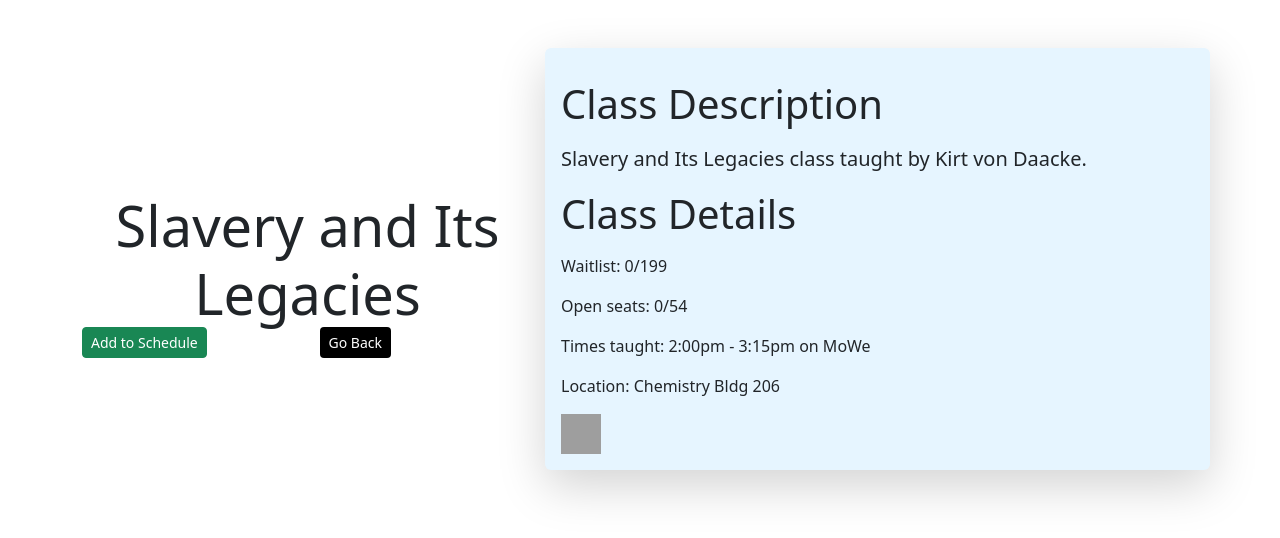
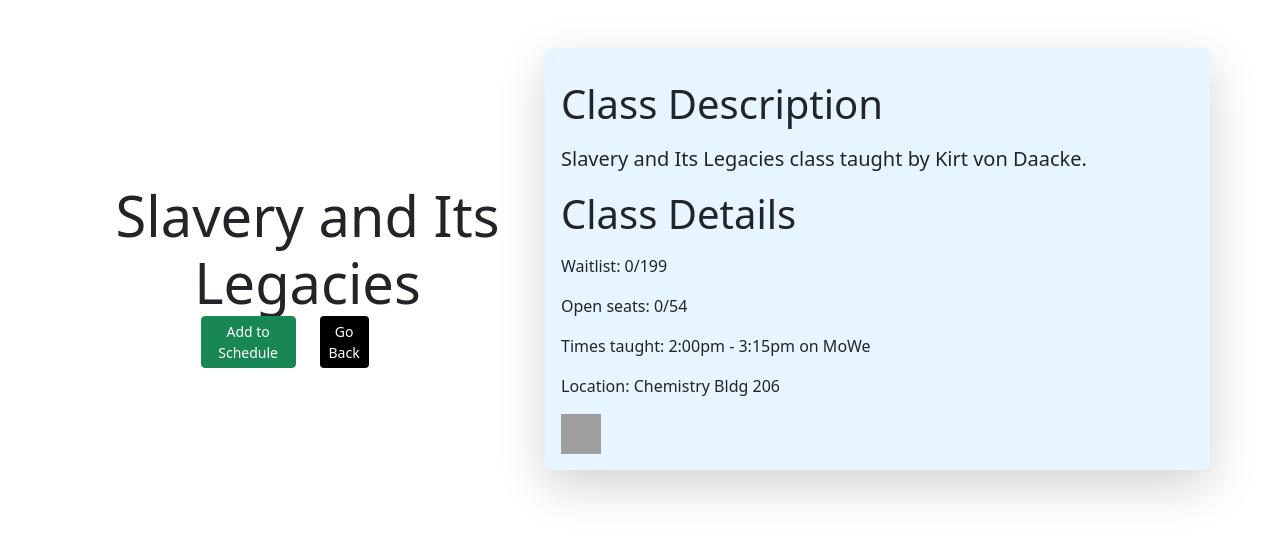
Before and after one commit to clrali/lous-list, a Django app: page /courses/1/ in a window 1280 px wide. Shown: the part 77-615 px from the top of the page. Run offline with Django 3.2, Linux system fonts and the light colour scheme; a user stored in the database is signed in; data comes from the database, SQL or seed files in the repository; both versions use the stored data as it was after the commit; some libraries are stand-ins or nearby versions; grey boxes are pictures that could not be loaded.

Commit message:
changed the formatting for the buttons on course detail pages

```diff
--- a/louslistapp/templates/louslistapp/course_detail.html
+++ b/louslistapp/templates/louslistapp/course_detail.html
@@ -13,8 +13,8 @@
             <div class="row">
                 <h3 class="card-title text-center display-4">{{ course.description }}</h3>
             </div>
-            <div class="row justify-content-center d-flex-row">
-                <div class="col">
+            <div class="row justify-content-center">
+                <div class="col col-md-3">
                     <iframe name="hiddenFrame" class="hide"></iframe>
                     <form method="POST" target="hiddenFrame">
                         {% csrf_token %} {{ form2 }} {% if course in account.get_courses %}
@@ -34,8 +34,8 @@
                         {% endif %}
                     </form>
                 </div>
-                <div class="col">
-                    <button class="btn bg-black btn-sm text-white" onclick="history.back()">Go Back</button>
+                <div class="col col-md-3">
+                    <button class="btn bg-black btn-sm text-white" onclick="history.back()">Go <br> Back</button>
                 </div>
             </div>
         </div>
```
Also changed, not shown: db.sqlite3.
